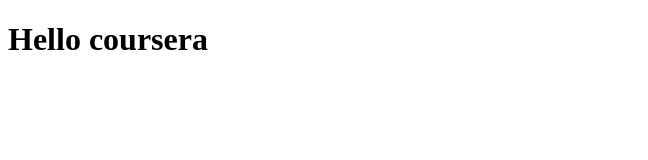
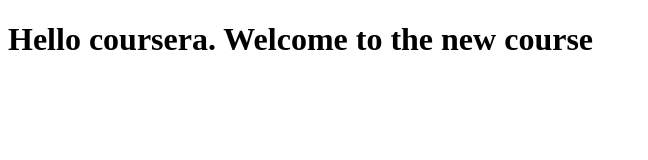
Before and after one commit to jackrabbitz/coursera-test, a plain HTML site: page site/index.html in a window 1280 px wide. Shown: the whole page, without its empty margins (0-648 px from the left). Drawn offline with Linux system fonts and the light colour scheme.

Commit message:
small addition to page content

```diff
--- a/site/index.html
+++ b/site/index.html
@@ -5,6 +5,6 @@
 
 </head>
 <body>
-<h1>Hello coursera</h1>
+<h1>Hello coursera. Welcome to the new course</h1>
 </body>
 </html>
```
